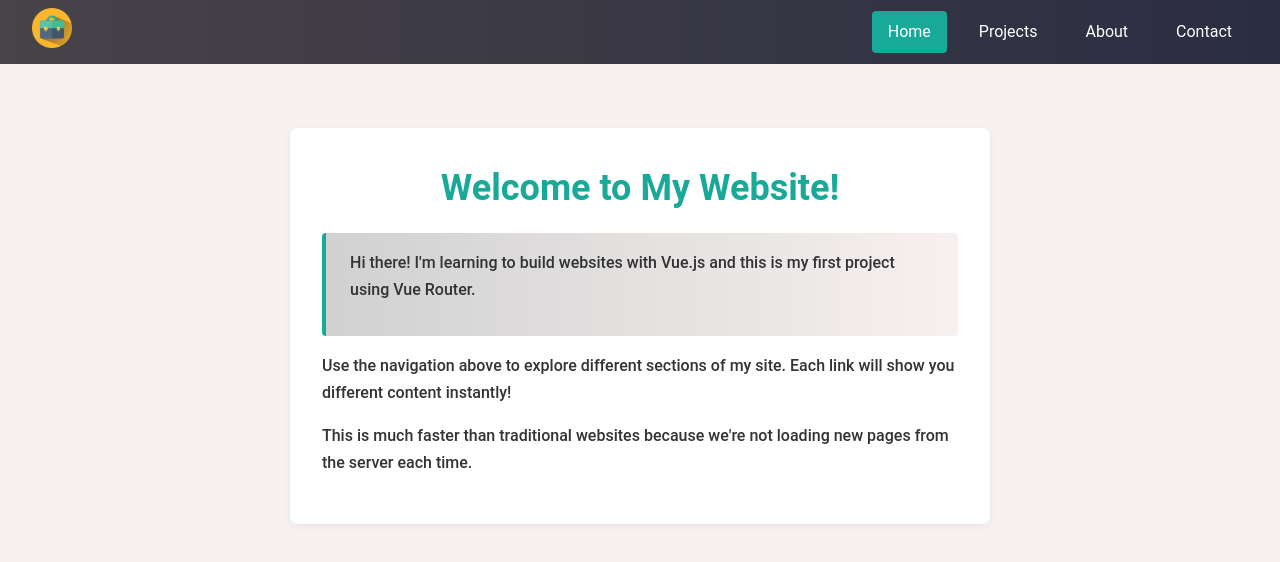
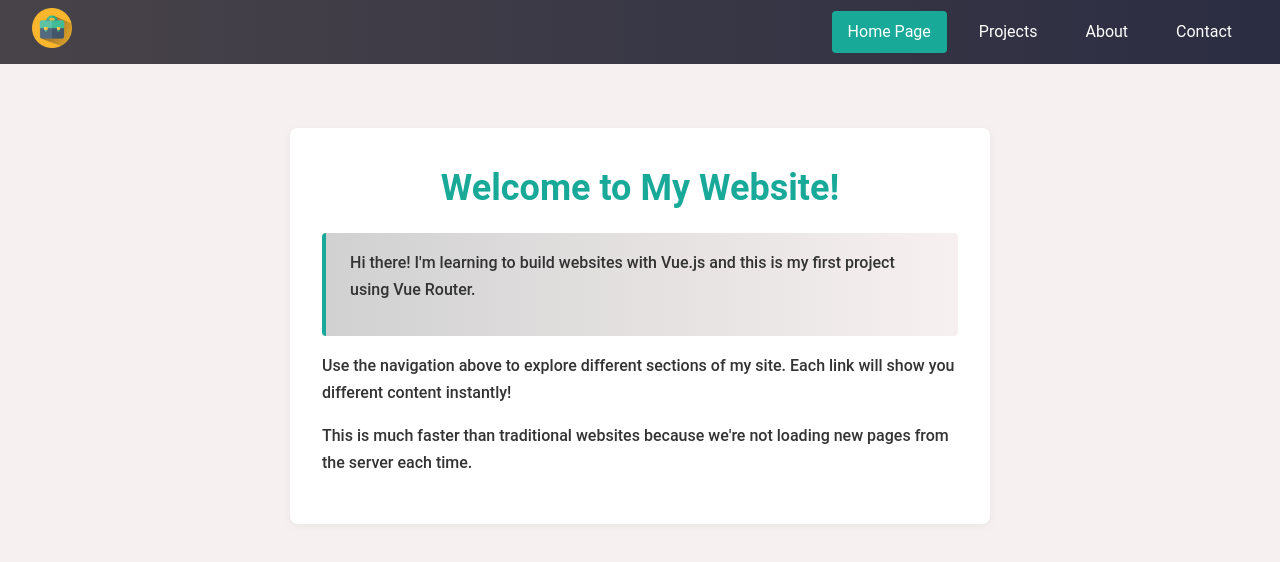
Before and after one commit to SnekHunter/snek-portfolio, a Vue app: page / in a window 1280 px wide. Shown: the top 562 px of the page. Built offline with nearby package versions, Linux system fonts and the light colour scheme.

Commit message:
test commit

```diff
--- a/src/App.vue
+++ b/src/App.vue
@@ -21,7 +21,7 @@ const open = ref(false);
       </button>
 
       <div :class="['nav-links', { open }]">
-        <router-link @click="open = false" to="/">Home</router-link>
+        <router-link @click="open = false" to="/">Home Page</router-link>
         <router-link @click="open = false" to="/projects">Projects</router-link>
         <router-link @click="open = false" to="/about">About</router-link>
         <router-link @click="open = false" to="/contact">Contact</router-link>
```
